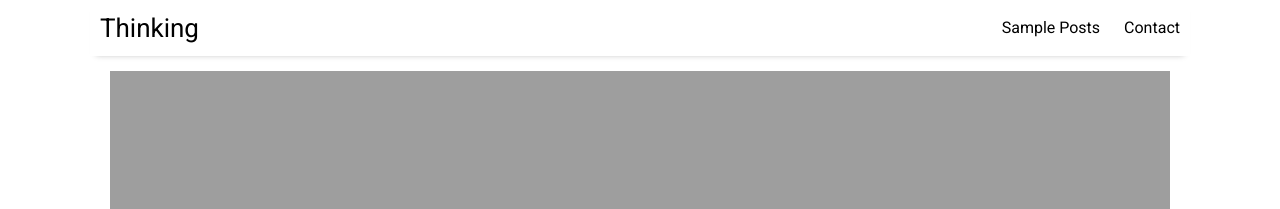
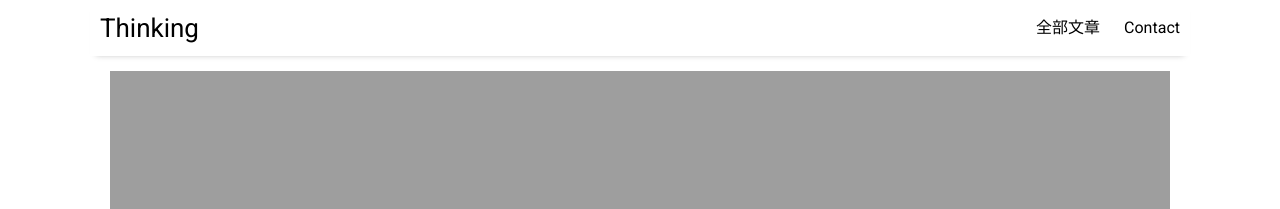
Before and after one commit to kangmingfa/kangmingfa.github.io, a Jekyll site: the page built from index.html, in a window 1280 px wide. Shown: the top 209 px of the page. Built offline with Jekyll 4.4.1, drawn with Linux system fonts in a browser that asks for light colours; nearby versions of some CDN libraries; the list of posts is cut into pages by our own code.

Commit message:
change a parameter

```diff
--- a/_data/settings.yml
+++ b/_data/settings.yml
@@ -7,7 +7,7 @@ disqus:
 google-ID: 'UA-112060364-2'
 
 menu:
-  - {name: 'Sample Posts', folder: 'pages', file: 'sample-posts.html'}
+  - {name: '全部文章', folder: 'pages', file: 'sample-posts.html'}
   - {name: 'Contact', folder: 'pages', file: 'contact.html'}
 # - {name: 'Interesting Facts', folder: 'pages', file: 'facts.html'}
 # - {name: 'Learning Resources', folder: 'pages', file: 'resources.html'}
```
